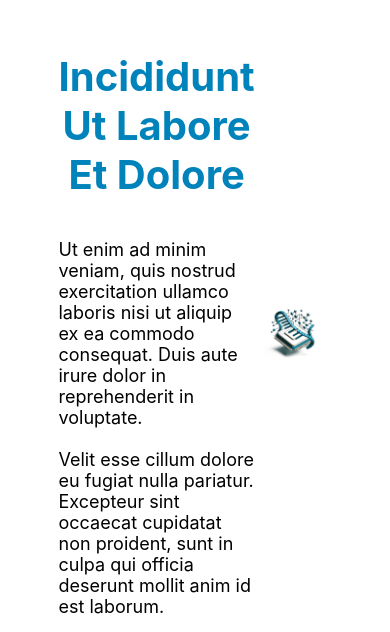
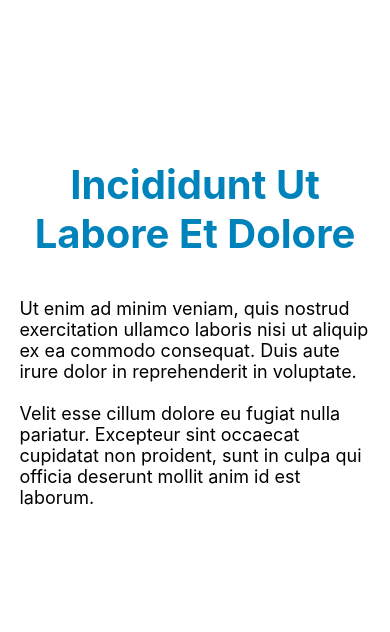
Before and after one commit to KrisHHFI/React-Front-end-Portfolio-Piece, a React (Create React App) app: page / in a window 390 px wide. Shown: the part 932-1564 px from the top of the page. Built offline with nearby package versions, Linux system fonts and the light colour scheme.

Commit message:
Section 2 mobile accessible

```diff
--- a/src/App.css
+++ b/src/App.css
@@ -5,44 +5,6 @@
 a {
   text-decoration: none;
   color: inherit;
-}
-
-.Section2 {
-  display: flex;
-  height: 100vh;
-  justify-content: center;
-  align-items: center;
-  padding: 0 15vw 0 15vw;
-}
-
-.Section2TextContainer {
-  flex: 1;
-}
-
-.Section2TextTitle {
-  color: #0082ba;
-  font-weight: bold;
-  font-size: 40px;
-}
-
-.Section2Text {
-  font-size: 18px;
-  text-align: left;
-  padding-top: 40px;
-}
-
-.Section2ImageContainer {
-  flex: 1;
-  display: flex;
-  align-items: center;
-  justify-content: center;
-  width: 100%;
-  height: 100%;
-}
-
-.Section2ImageContainer img {
-  width: 80%;
-  object-fit: cover;
 }
 
 .Section3 {
--- a/src/App.js
+++ b/src/App.js
@@ -1,6 +1,7 @@
 import './App.css';
 import './StyleSheets/NavigationBar.css';
 import './StyleSheets/Section1.css';
+import './StyleSheets/Section2.css';
 import NavigationBar from './Components/NavigationBar';
 import Section1 from './Components/Section1';
 import Section2 from './Components/Section2';
--- /dev/null
+++ b/src/StyleSheets/Section2.css
@@ -0,0 +1,51 @@
+.Section2 {
+    align-items: center;
+    display: flex;
+    height: 100vh;
+    justify-content: center;
+    padding: 5px 15vw 5px 15vw;
+}
+
+.Section2TextContainer {
+    align-items: center;
+    display: flex;
+    flex: 1;
+    flex-direction: column;
+    justify-content: center;
+}
+
+.Section2TextTitle {
+    color: #0082ba;
+    font-size: 40px;
+    font-weight: bold;
+}
+
+.Section2Text {
+    font-size: 18px;
+    text-align: left;
+    padding-top: 40px;
+}
+
+.Section2ImageContainer {
+    align-items: center;
+    flex: 1;
+    display: flex;
+    height: 100%;
+    justify-content: center;
+    width: 100%;
+}
+
+.Section2ImageContainer img {
+    object-fit: cover;
+    width: 80%;
+}
+
+@media screen and (max-width: 900px) {
+    .Section2ImageContainer {
+        display: none;
+    }
+
+    .Section2 {
+        padding: 0 5vw 0 5vw;
+    }
+}
```
